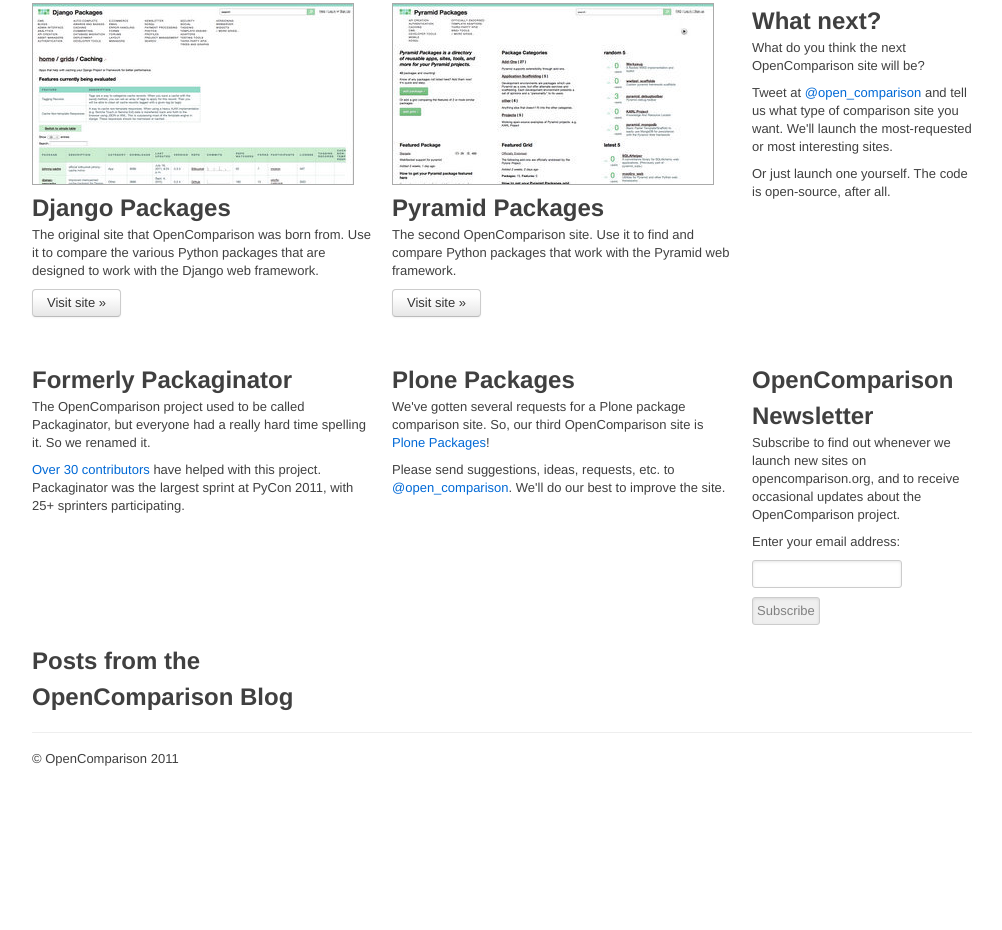
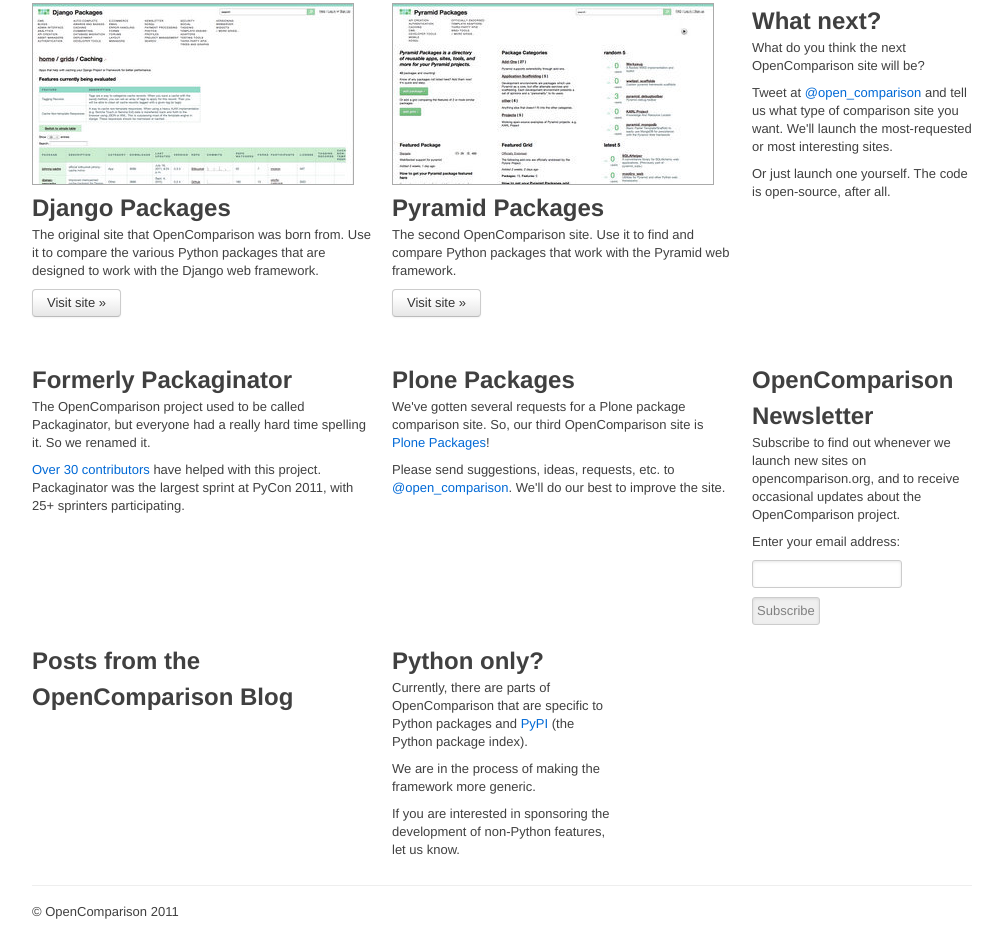
Before and after one commit to pydanny/opencomparison.github.com, a plain HTML site: page index.html in a window 1280 px wide. Shown: the part 417-1347 px from the top of the page, without its empty margins (138-1140 px from the left). Before the commit the page ends 1194 px from the top, so only its background shows below. Drawn offline with Linux system fonts and the light colour scheme; a script that the page names is missing.

Commit message:
Added section

```diff
--- a/index.html
+++ b/index.html
@@ -23,8 +23,6 @@
     <link rel="apple-touch-icon" sizes="114x114" href="images/apple-touch-icon-114x114.png">
 
     <script src="js/jquery-1.6.4.min.js" type="text/javascript"></script>
-    <script src="js/jquery.zrssfeed.js" type="text/javascript"></script>
-
   </head>
 
   <body>
@@ -164,6 +162,10 @@
             -->
         </div>
         <div class="span4">
+          <h2>Python only?</h2>
+          <p>Currently, there are parts of OpenComparison that are specific to Python packages and <a href="http://pypi.python.org/pypi">PyPI</a> (the Python package index).</p>
+          <p>We are in the process of making the framework more generic.</p>
+          <p>If you are interested in sponsoring the development of non-Python features, let us know.</p>
         </div>
       </div>
       <footer>
```
